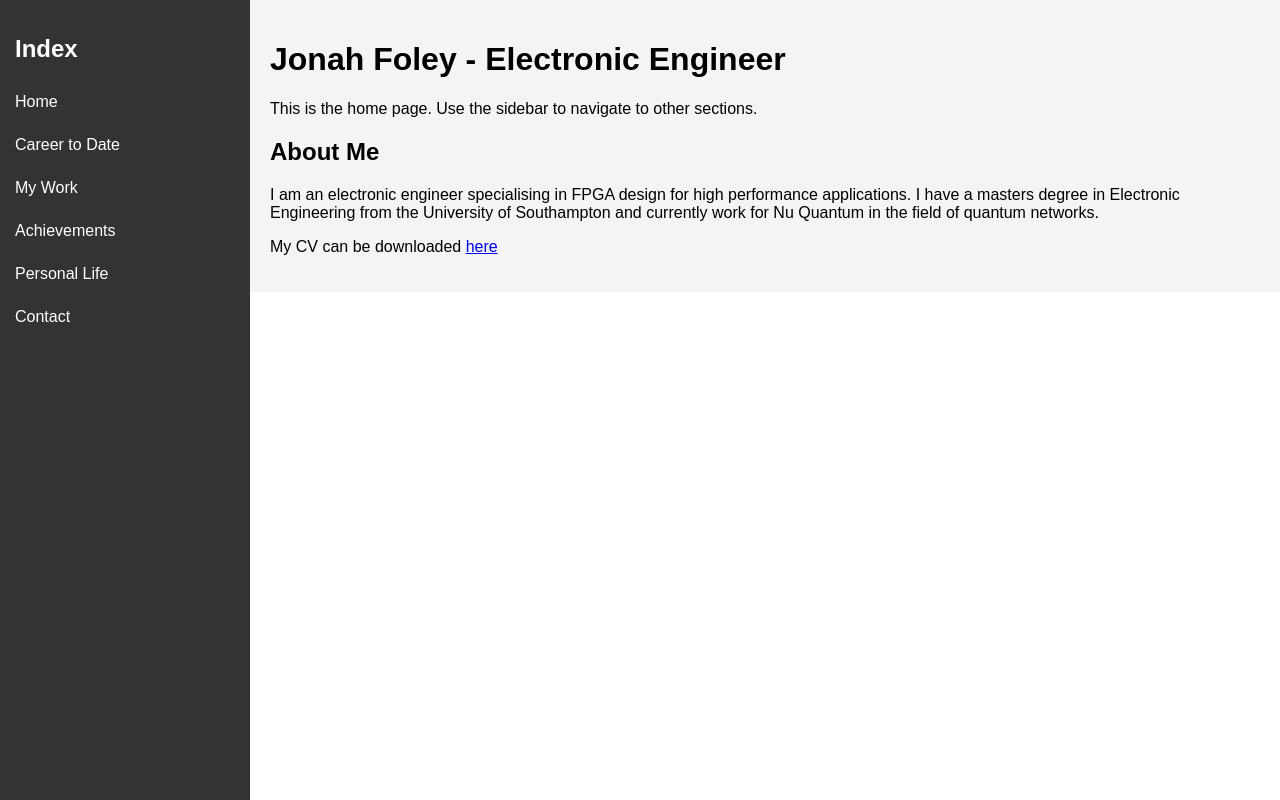
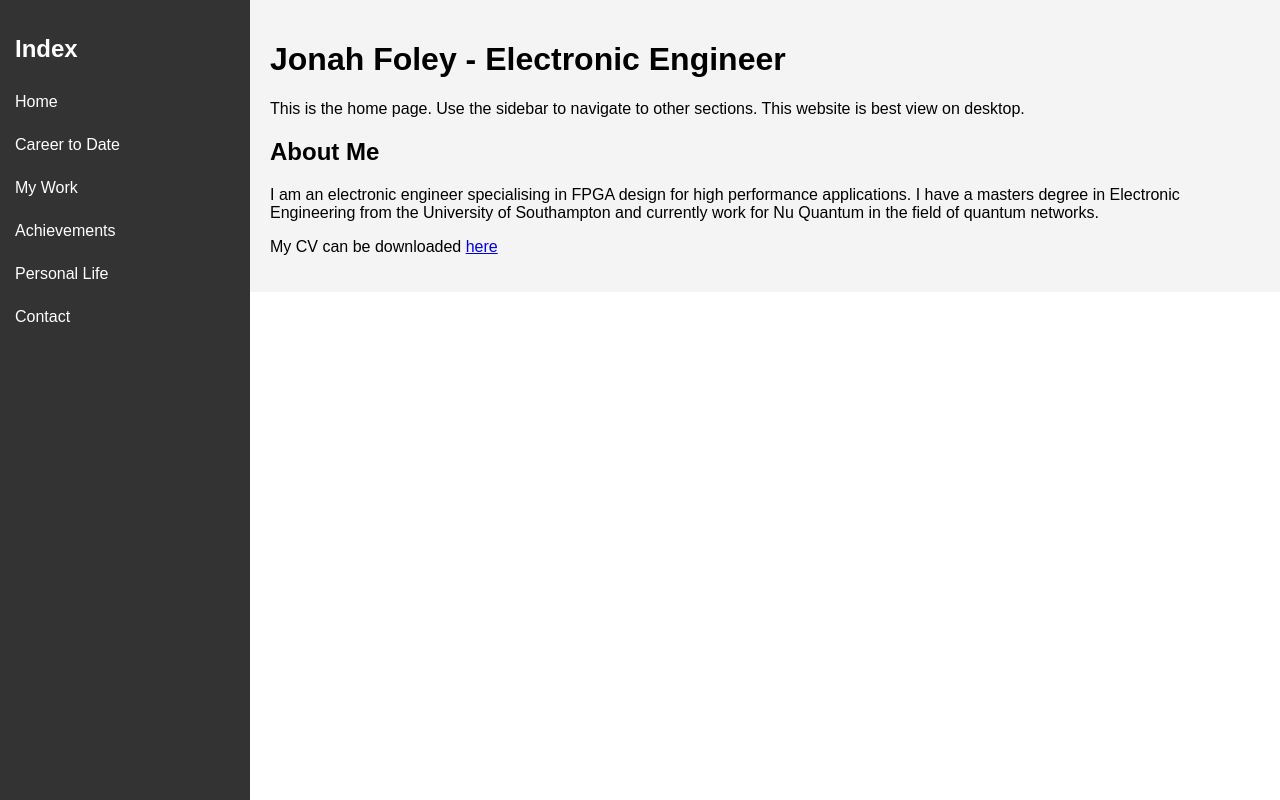
Before and after one commit to jonahfoley/jonahfoley.github.io, a plain HTML site: page index.html in a window 1280 px wide. Drawn offline with Linux system fonts and the light colour scheme.

Commit message:
adds some more text

```diff
--- a/index.html
+++ b/index.html
@@ -17,7 +17,7 @@
         </script>
         <div class="main-content">
             <h1>Jonah Foley - Electronic Engineer</h1>
-            <p>This is the home page. Use the sidebar to navigate to other sections.</p>
+            <p>This is the home page. Use the sidebar to navigate to other sections. This website is best view on desktop.</p>
             <div class="summary-section">
                 <h2>About Me</h2>
                 <p>I am an electronic engineer specialising in FPGA design for high performance applications. I have a masters degree in Electronic Engineering from the University of Southampton and currently work for Nu Quantum in the field of quantum networks.</p>
```
